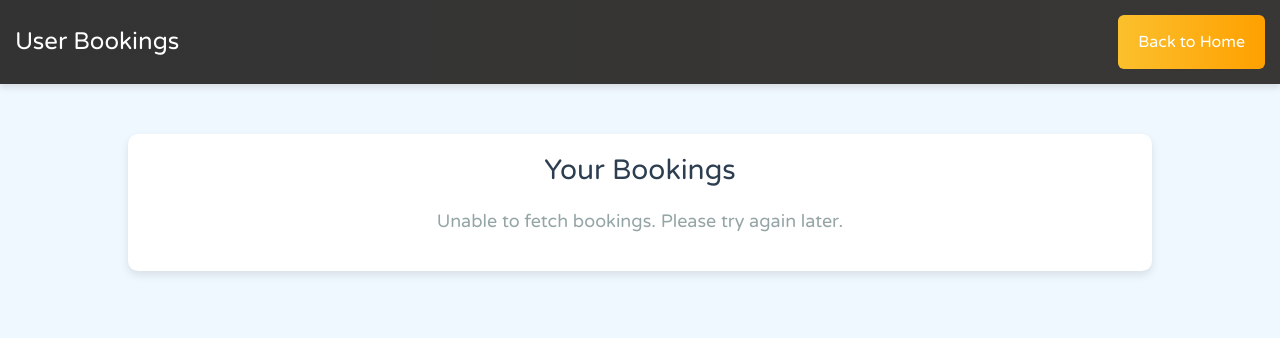
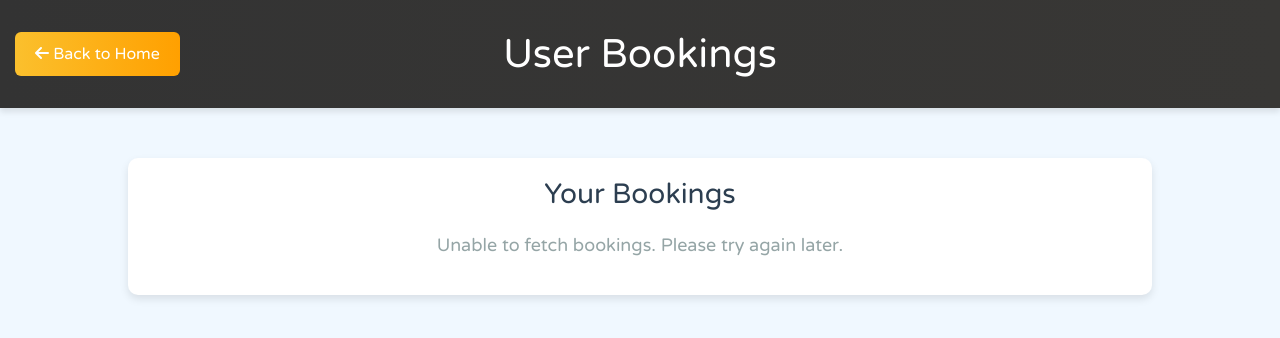
Before and after one commit to KaranSurana/UNSWVRLabBookings, a plain HTML site: page booking.html in a window 1280 px wide. Drawn offline with nearby package versions, Linux system fonts and the light colour scheme; no server answers.

Commit message:
Update booking.html

```diff
--- a/booking.html
+++ b/booking.html
@@ -1,5 +1,6 @@
 <!DOCTYPE html>
 <html lang="en">
+
 <head>
   <meta charset="UTF-8" />
   <meta name="viewport" content="width=device-width, initial-scale=1.0" />
@@ -20,6 +21,9 @@
   <!-- Bootstrap JS (requires Popper.js and jQuery) -->
   <script src="https://cdn.jsdelivr.net/npm/@popperjs/core@2.11.6/dist/umd/popper.min.js"></script>
   <script src="https://cdn.jsdelivr.net/npm/bootstrap@5.3.0-alpha1/dist/js/bootstrap.min.js"></script>
+  <!-- Font Awesome -->
+  <link rel="stylesheet" href="https://cdnjs.cloudflare.com/ajax/libs/font-awesome/6.0.0-beta3/css/all.min.css" />
+
   <style>
     body {
       font-family: "Arial", sans-serif;
@@ -31,27 +35,31 @@
     /* Navigation Menu */
     .navbar {
       background: linear-gradient(to right, #333, #383735);
-        padding: 15px;
+      padding: 30px;
       color: white;
       display: flex;
-        justify-content: space-between;
+      justify-content: center;
       align-items: center;
       box-shadow: 0 4px 6px rgba(0, 0, 0, 0.1);
+      position: relative;
     }
 
     .navbar h1 {
       margin: 0;
-        font-size: 24px;
+      text-align: center;
+      flex-grow: 1;
     }
 
     .navbar a {
       text-decoration: none;
       color: white;
       font-size: 16px;
-        padding: 15px 20px;
+      padding: 10px 20px;
       background: linear-gradient(to right, #fbc02d, #ffa000);
       border-radius: 6px;
       transition: background-color 0.3s ease;
+      position: absolute;
+      left: 15px;
     }
 
     .navbar a:hover {
@@ -154,6 +162,7 @@
         opacity: 0;
         transform: translateY(20px);
       }
+
       to {
         opacity: 1;
         transform: translateY(0);
@@ -164,39 +173,48 @@
     body {
       font-family: 'Varela Round', sans-serif;
     }
+
     .modal-confirm {
       color: #636363;
       width: 325px;
     }
+
     .modal-confirm .modal-content {
       padding: 20px;
       border-radius: 5px;
       border: none;
     }
+
     .modal-confirm .modal-header {
       border-bottom: none;
       position: relative;
     }
+
     .modal-confirm h4 {
       text-align: center;
       font-size: 26px;
       margin: 30px 0 -15px;
     }
-.modal-confirm .form-control, .modal-confirm .btn {
+
+    .modal-confirm .form-control,
+    .modal-confirm .btn {
       min-height: 40px;
       border-radius: 3px;
     }
+
     .modal-confirm .close {
       position: absolute;
       top: -5px;
       right: -5px;
     }
+
     .modal-confirm .modal-footer {
       border: none;
       text-align: center;
       border-radius: 5px;
       font-size: 13px;
     }
+
     .modal-confirm .icon-box {
       color: #fff;
       position: absolute;
@@ -215,14 +233,17 @@
       text-align: center;
       box-shadow: 0px 2px 2px rgba(0, 0, 0, 0.1);
     }
+
     .modal-confirm .icon-box i {
       font-size: 56px;
       position: relative;
       top: 4px;
     }
+
     .modal-confirm.modal-dialog {
       margin-top: 80px;
     }
+
     .modal-confirm .btn {
       color: #fff;
       border-radius: 4px;
@@ -234,24 +255,27 @@
       line-height: normal;
       border: none;
     }
-.modal-confirm .btn:hover, .modal-confirm .btn:focus {
+
+    .modal-confirm .btn:hover,
+    .modal-confirm .btn:focus {
       background: #5C6BC0;
       background: linear-gradient(to right, #fbc02d, #ffa000);
 
       outline: none;
     }
+
     .trigger-btn {
       display: inline-block;
       margin: 100px auto;
     }
-
   </style>
 </head>
+
 <body>
   <!-- Navigation Bar -->
   <div class="navbar">
     <h1>User Bookings</h1>
-      <a href="./index.html">Back to Home</a>
+    <a href="./index.html"><i class="fas fa-arrow-left"></i> Back to Home</a>
   </div>
 
   <div class="container">
@@ -343,7 +367,7 @@
     }
 
 
-      function addPopup(text1, text2,date, startTime){
+    function addPopup(text1, text2, date, startTime) {
       const modal = document.createElement("div");
       modal.id = "myModal";
       modal.classList.add("modal", "fade");
@@ -433,9 +457,10 @@
         const userId = localStorage.getItem("userId"); // Get the userId from localStorage
         const date = event.target.getAttribute("data-date"); // Get date from button attribute
         const startTime = event.target.getAttribute("data-starttime"); // Get start time from button attribute
-          addPopup("Confirmation","Are you sure?",date, startTime);
+        addPopup("Confirmation", "Are you sure?", date, startTime);
       }
     });
   </script>
 </body>
+
 </html>
```
Lines whose indentation alone changed are shown as unchanged.
